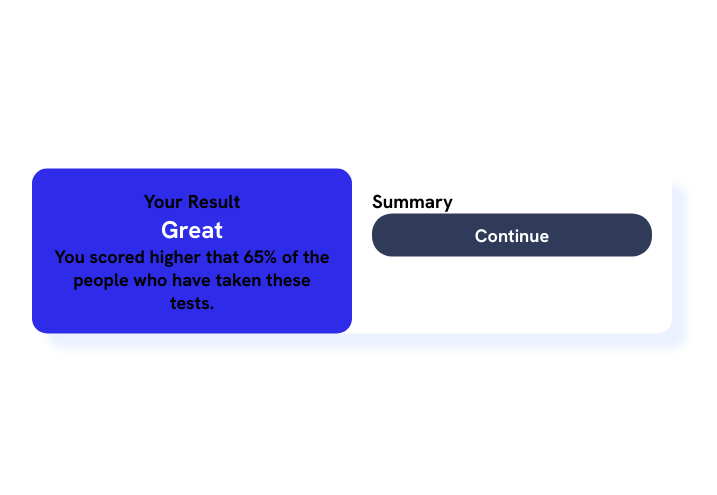
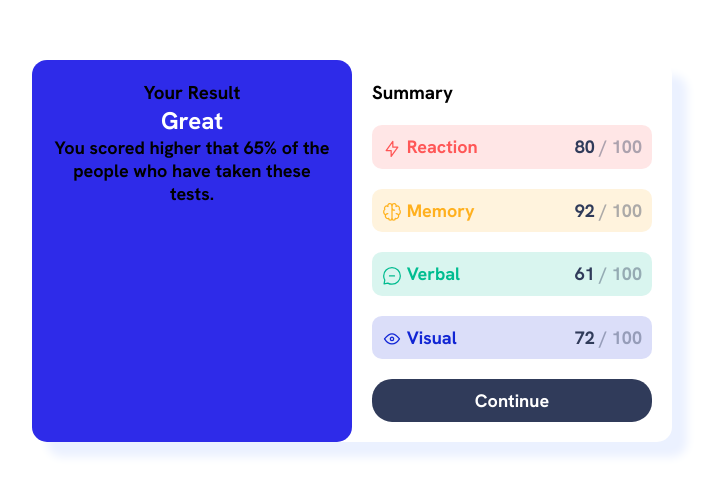
Before and after one commit to AJarich/ResultsSummaryComponent-FrontendMentorProject, a plain HTML site: page index.html in a window 1280 px wide. Shown: the part 149-644 px from the top of the page, without its empty margins (288-1005 px from the left). Drawn offline with Linux system fonts and the light colour scheme.

Commit message:
Added the horizontal containers in the right container that showed the scores. Styled the score containers. Added css flex boxes to the score containers

```diff
--- a/index.html
+++ b/index.html
@@ -17,6 +17,22 @@
         </div>
         <div class="right-container" style="padding: 20px;">
                 <h3>Summary</h3>
+                <div class="" style="background-color: hsl(0, 100%, 67%, 15%); margin-top: 20px; margin-bottom: 20px; border-radius: 10px; padding: 10px; display: flex; justify-content: space-between">
+                      <p style="color: hsl(0, 100%, 67%)"><img src="assets/images/icon-reaction.svg" style="vertical-align: middle" /> Reaction</p>
+                      <p style="color: hsl(224, 30%, 27%, 40%)"><b style="font-weight: 800; color: hsl(224, 30%, 27%)">80</b> / 100</p>
+                </div>
+                <div class="" style="background-color: hsl(39, 100%, 56%, 15%); margin-top: 20px; margin-bottom: 20px; border-radius: 10px; padding: 10px; display: flex; justify-content: space-between">
+                  <p style="color: hsl(39, 100%, 56%)"><img src="assets/images/icon-memory.svg" style="vertical-align: middle" /> Memory</p>
+                  <p style="color: hsl(224, 30%, 27%, 40%)"><b style="font-weight: 800; color: hsl(224, 30%, 27%)">92</b> / 100</p>
+                </div>
+                <div class="" style="background-color: hsl(166, 100%, 37%, 15%); margin-top: 20px; margin-bottom: 20px; border-radius: 10px; padding: 10px; display: flex; justify-content: space-between">
+                  <p style="color: hsl(166, 100%, 37%)"><img src="assets/images/icon-verbal.svg" style="vertical-align: middle" /> Verbal</p>
+                  <p style="color: hsl(224, 30%, 27%, 40%)"><b style="font-weight: 800; color: hsl(224, 30%, 27%)">61</b> / 100</p>
+                </div>
+                <div class="" style="background-color: hsl(234, 85%, 45%, 15%); margin-top: 20px; margin-bottom: 20px; border-radius: 10px; padding: 10px; display: flex; justify-content: space-between">
+                  <p style="color: hsl(234, 85%, 45%)"><img src="assets/images/icon-visual.svg" style="vertical-align: middle" /> Visual</p>
+                  <p style="color: hsl(224, 30%, 27%, 40%)"><b style="font-weight: 800; color: hsl(224, 30%, 27%)">72</b> / 100</p>
+                </div>
                 <div class="" style="background-color: hsl(224, 30%, 27%); text-align: center; border-radius: 20px; padding: 10px; color:  hsl(0, 0%, 100%)">
                     <p>Continue</p>
                 </div>
```
